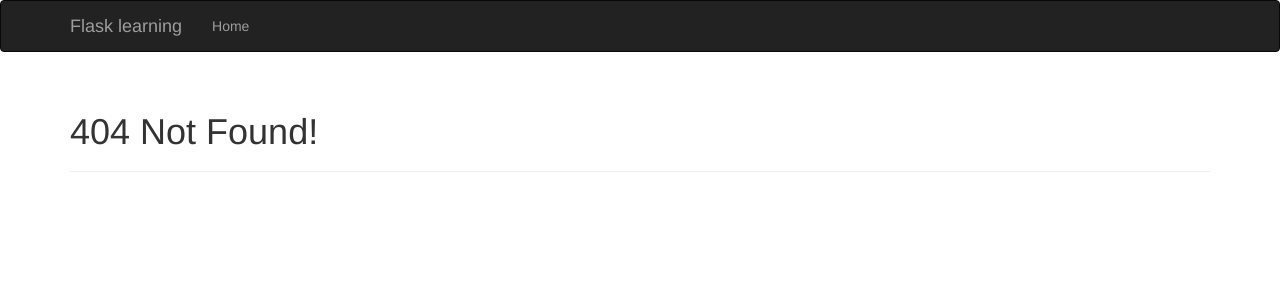
After one commit to zltshadow/flask-learning-364, a Flask app: template templates/404.html in a window 1280 px wide. The commit adds this page. Shown: the top 300 px of the page. Run offline with Flask 2, Linux system fonts and the light colour scheme; the template is opened without the code that fills it, so the values that code supplies are empty; some libraries are stand-ins or nearby versions.

Commit message:
add errorhandler

```diff
--- a/hello.py
+++ b/hello.py
@@ -14,5 +14,13 @@ def index():
 def user(name):
 	return render_template('user.html', name=name)
 
+@app.errorhandler(404)
+def page_not_found(e):
+	return render_template('404.html'), 404
+
+@app.errorhandler(500)
+def internal_server_error(e):
+	return render_template('500.html'), 500
+
 if __name__=='__main__':
 	app.run()
--- /dev/null
+++ b/templates/404.html
@@ -0,0 +1,9 @@
+{% extends "base.html" %}
+
+{% block title %}Flask learing - Page Not Found{% endblock %}
+
+{% block page_content %}
+<div class="page-header">
+	<h1>404 Not Found!</h1>
+</div>
+{% endblock %}
--- /dev/null
+++ b/templates/base.html
@@ -0,0 +1,30 @@
+{% extends "bootstrap/base.html" %}
+
+{% block title %}Flask learning{% endblock %}
+
+{% block navbar %}
+<div class="navbar navbar-inverse" role="navigation">
+    <div class="container">
+        <div class="navbar-header">
+            <button type="button" class="navbar-toggle" data-toggle="collapse" data-target=".navbar-collapse">
+                <span class="sr-only">Toggle navigation</span>
+                <span class="icon-bar"></span>
+                <span class="icon-bar"></span>
+                <span class="icon-bar"></span>
+            </button>
+            <a class="navbar-brand" href="/">Flask learning</a>
+        </div>
+        <div class="navbar-collapse collapse">
+            <ul class="nav navbar-nav">
+                <li><a href="/">Home</a></li>
+            </ul>
+        </div>
+    </div>
+</div>
+{% endblock %}
+
+{% block content %}
+<div class="container">
+    {% block page_content %}{% endblock %}
+</div>
+{% endblock %}
```
Also changed, not shown: templates/500.html (added, +9 -0 lines), templates/user.html (+4 -27 lines).
